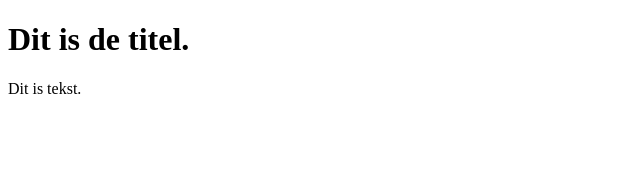
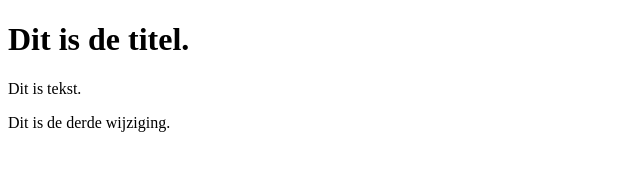
Before and after one commit to DamierClaeys/nieuwProject, a plain HTML site: page newProject/WebContent/index.html in a window 1280 px wide. Shown: the whole page, without its empty margins (0-640 px from the left). Drawn offline with Linux system fonts and the light colour scheme.

Commit message:
Dit is de derde wijziging aan index.html

```diff
--- a/newProject/WebContent/index.html
+++ b/newProject/WebContent/index.html
@@ -10,6 +10,7 @@
 
 		<article>
 			<p>Dit is tekst.</p>
+			<p>Dit is de derde wijziging.</p>
 		</article>
 	</body>
 </html>
```
